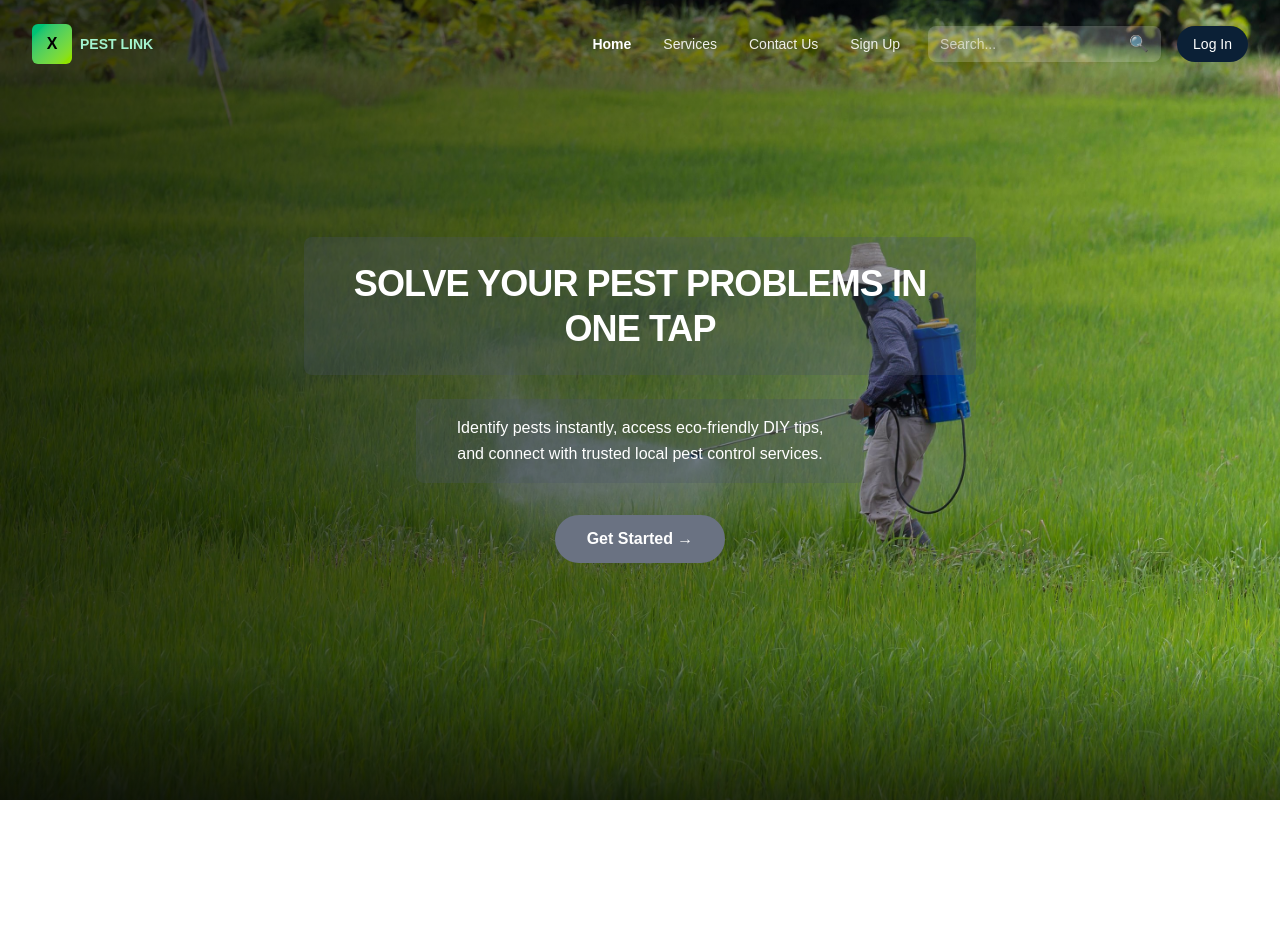
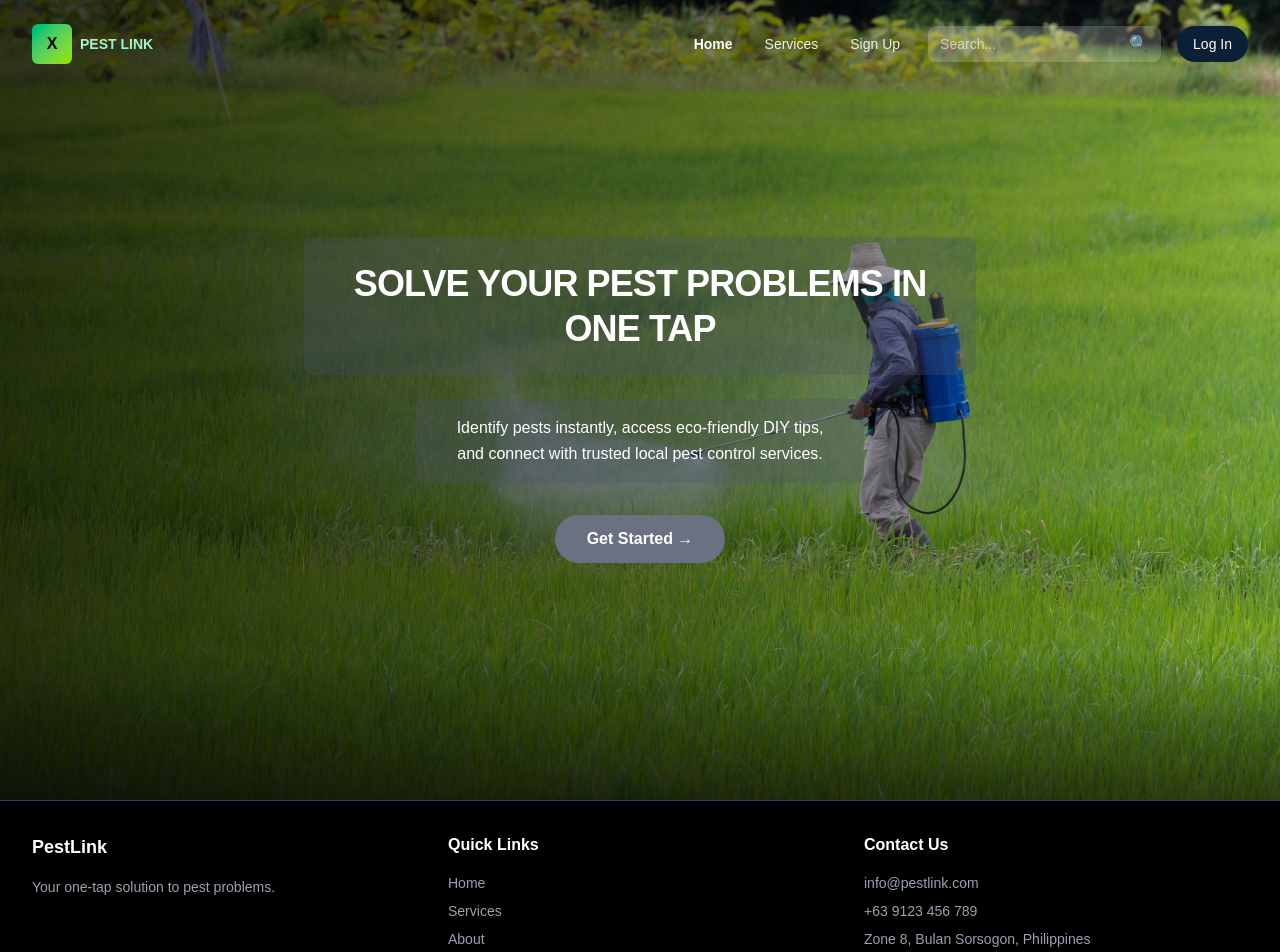
Before and after one commit to leonard-james/Pestilink, a Next.js app: page / in a window 1280 px wide. Shown: the top 952 px of the page. Before the commit the page ends 800 px from the top, so only its background shows below. Built offline with nearby package versions, Linux system fonts and the light colour scheme.

Commit message:
Refactor Header component by removing 'Contact Us' link and add Footer component for improved layout and navigation

```diff
--- /dev/null
+++ b/app/components/Footer.tsx
@@ -0,0 +1,35 @@
+import Link from "next/link";
+
+export default function Footer() {
+  return (
+    <footer className="bg-black/80 border-t border-gray-700 px-8 py-8">
+      <div className="mx-auto max-w-7xl">
+        <div className="grid grid-cols-1 md:grid-cols-3 gap-8 mb-8">
+          <div>
+            <h3 className="font-bold text-lg mb-4">PestLink</h3>
+            <p className="text-gray-400 text-sm">Your one-tap solution to pest problems.</p>
+          </div>
+          <div>
+            <h4 className="font-semibold mb-4">Quick Links</h4>
+            <ul className="space-y-2 text-sm text-gray-400">
+              <li><Link href="/" className="hover:text-white">Home</Link></li>
+              <li><Link href="/services" className="hover:text-white">Services</Link></li>
+              <li><Link href="/about" className="hover:text-white">About</Link></li>
+            </ul>
+          </div>
+          <div>
+            <h4 className="font-semibold mb-4">Contact Us</h4>
+            <ul className="space-y-2 text-sm text-gray-400">
+              <li><a href="mailto:info@pestlink.com" className="hover:text-white">info@pestlink.com</a></li>
+              <li><a href="tel:+1234567890" className="hover:text-white">+63 9123 456 789</a></li>
+              <li><p>Zone 8, Bulan Sorsogon, Philippines</p></li>
+            </ul>
+          </div>
+        </div>
+        <div className="border-t border-gray-700 pt-6 text-center text-sm text-gray-500">
+          <p>&copy; 2025 PestLink. All rights reserved.</p>
+        </div>
+      </div>
+    </footer>
+  );
+}
--- a/app/components/Header.tsx
+++ b/app/components/Header.tsx
@@ -21,7 +21,6 @@ export default function Header() {
   const nav = [
     { name: 'Home', href: '/' },
     { name: 'Services', href: '/services' },
-    { name: 'Contact Us', href: '/contact', className: 'whitespace-nowrap' },
     { name: 'Sign Up', href: '/signup', className: 'whitespace-nowrap' },
   ];
 
--- a/app/page.tsx
+++ b/app/page.tsx
@@ -1,14 +1,14 @@
 import Image from "next/image";
-import Link from "next/link";
 import Header from "./components/Header";
+import Footer from "./components/Footer";
 
 export default function Home() {
   return (
-    <div className="min-h-screen w-full bg-black text-white">
+    <div className="min-h-screen w-full bg-black text-white flex flex-col">
       <Header />
 
       {/* Hero */}
-      <main className="relative z-10">
+      <main className="relative z-10 flex-1">
         <div className="relative h-screen">
           {/* Background image */}
           <Image
@@ -55,6 +55,8 @@ export default function Home() {
           <div className="absolute inset-x-0 bottom-0 h-36 bg-gradient-to-t from-black/60 to-transparent"></div>
         </div>
       </main>
+
+      <Footer />
     </div>
   );
 }
```
